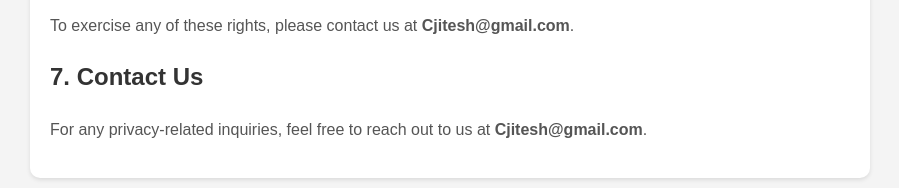
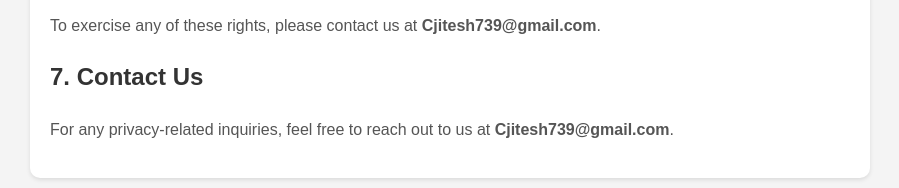
Before and after one commit to GDJitesh/Privacy-Policy, a plain HTML site: page index.html in a window 1280 px wide. Shown: the part 1176-1364 px from the top of the page, without its empty margins (190-1089 px from the left). Drawn offline with Linux system fonts and the light colour scheme.

Commit message:
Update index.html

```diff
--- a/index.html
+++ b/index.html
@@ -62,10 +62,10 @@
         <li>The right to restrict or object to processing.</li>
         <li>The right to data portability.</li>
     </ul>
-    <p>To exercise any of these rights, please contact us at <strong>Cjitesh@gmail.com</strong>.</p>
+    <p>To exercise any of these rights, please contact us at <strong>Cjitesh739@gmail.com</strong>.</p>
 
     <h2>7. Contact Us</h2>
-    <p>For any privacy-related inquiries, feel free to reach out to us at <strong>Cjitesh@gmail.com</strong>.</p>
+    <p>For any privacy-related inquiries, feel free to reach out to us at <strong>Cjitesh739@gmail.com</strong>.</p>
 </div>
 
 </body>
```
